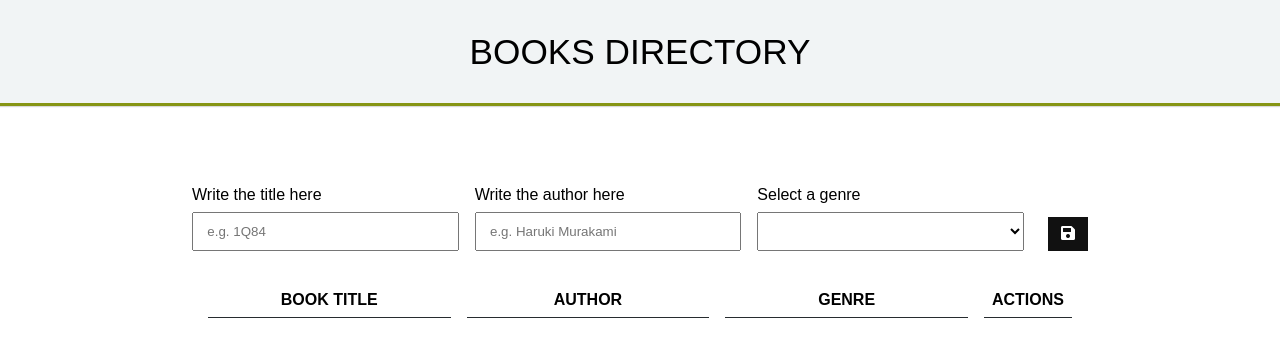
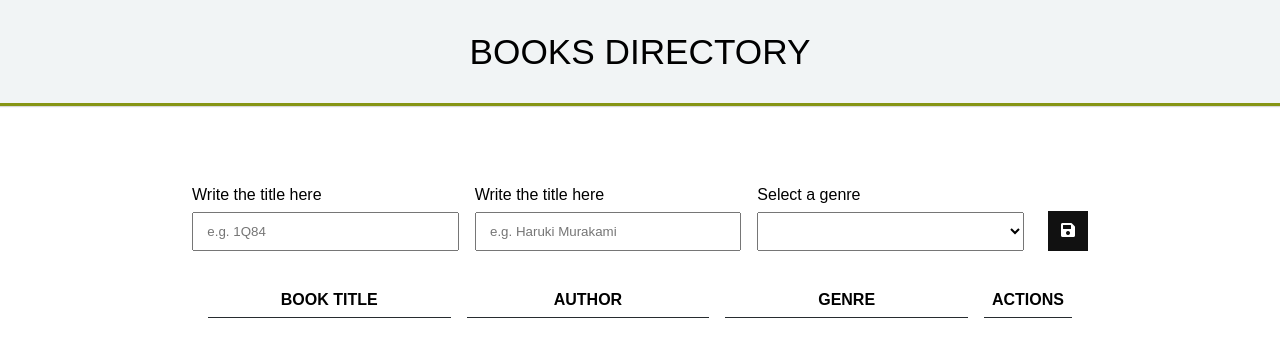
Before and after one commit to IrisCZ/React-books-directory, a React (Create React App) app: page / in a window 1280 px wide. Shown: the top 344 px of the page. Built offline with nearby package versions, Linux system fonts and the light colour scheme.

Commit message:
added inheritance with Inputfield.js

```diff
--- a/src/AuthorField/AuthorField.js
+++ b/src/AuthorField/AuthorField.js
@@ -1,4 +1,5 @@
 import React, { Component } from 'react'
+import InputField from '../InputField/InputField'
 import './AuthorField.css'
 
 class AuthorField extends Component {
@@ -31,17 +32,13 @@ class AuthorField extends Component {
 
     render() {
         return (
-            <div className="flex">
-                <label>Write the {this.props.name} here</label>
-                <input
-                type="text"
-                className= "input-lg"
+            <InputField
+                name= "title"
                 placeholder="e.g. Haruki Murakami"
                 value={this.state.value}
-                onChange={this.handleChange}
-                onBlur={this.apply}
-                />
-            </div>
+                handleChange= {this.handleChange}
+                apply = {this.apply}>
+            </InputField>
         )
     }
 }
--- /dev/null
+++ b/src/InputField/InputField.js
@@ -0,0 +1,22 @@
+import React from 'react'
+// import './InputField.css'
+
+const InputField = (props) => {
+
+    return (
+        <div className="flex">
+            <label>Write the {props.name} here</label>
+            <input
+            type="text"
+            className= "input-lg"
+            placeholder= {props.placeholder}
+            value={props.value}
+            onChange={props.handleChange}
+            onBlur={props.apply}
+            />
+        </div>
+    )
+
+}
+
+export default InputField
--- a/src/TitleField/TitleField.js
+++ b/src/TitleField/TitleField.js
@@ -1,12 +1,13 @@
-import React, { Component } from 'react'
+import React, {Component} from 'react'
+import InputField from '../InputField/InputField'
 import './TitleField.css'
 
 class TitleField extends Component {
     constructor(props) {
         super(props)
-        this.state = Object.assign({
-            value: ""
-        })
+        this.state = {
+            value: "",
+        }
 
         this.handleChange = this.handleChange.bind(this)
         this.apply = this.apply.bind(this)
@@ -31,18 +32,13 @@ class TitleField extends Component {
 
     render() {
         return (
-            <div className="flex">
-                <label>Write the {this.props.name} here</label>
-                <input
-                type="text"
-                id="input-title"
-                className= "input-lg"
+            <InputField
+                name= "title"
                 placeholder="e.g. 1Q84"
                 value={this.state.value}
-                onChange={this.handleChange}
-                onBlur={this.apply}
-                />
-            </div>
+                handleChange= {this.handleChange}
+                apply = {this.apply}>
+            </InputField>
         )
     }
 }
--- a/src/index.css
+++ b/src/index.css
@@ -14,9 +14,6 @@ a {
   text-decoration: none;
   color: #000;
   font-weight: 900; }
-
-p {
-  font-size: .8em; }
 
 button, .editable {
   cursor: pointer; }
@@ -47,6 +44,9 @@ main {
   margin-left: .5em;
   outline: none;
   padding: .5em .75em; }
+
+.button-save {
+  height: 2.5em; }
 
 .button-actions {
   padding: .25em .5em; }
--- a/src/index.sass
+++ b/src/index.sass
@@ -16,9 +16,6 @@ a
   text-decoration: none
   color: #000
   font-weight: 900
-
-p
-  font-size: .8em
 
 button, .editable
   cursor: pointer
@@ -50,7 +47,7 @@ main
   outline: none
   padding: .5em .75em
 
-.button-save:
+.button-save
   height: 2.5em
 
 .button-actions
```
Also changed, not shown: src/InputField/InputField.css (added), src/InputField/InputField.sass (added).
